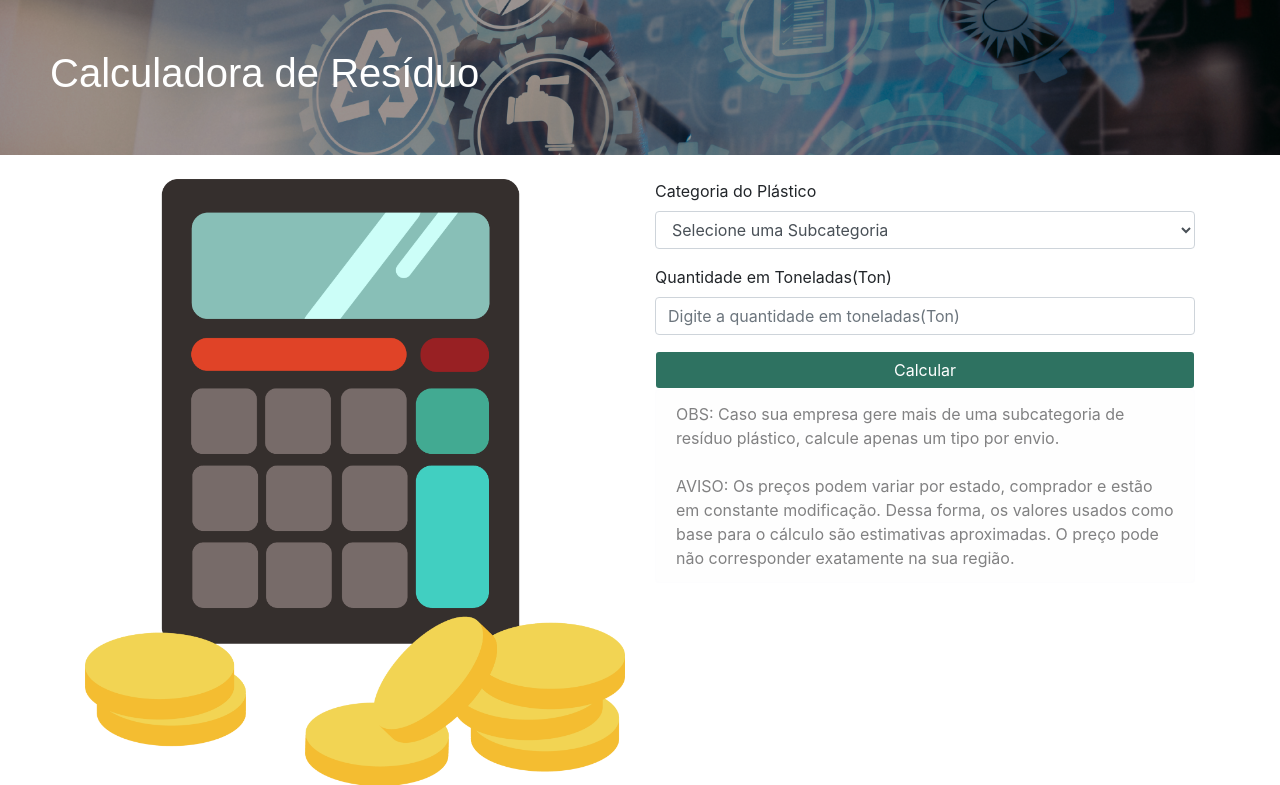
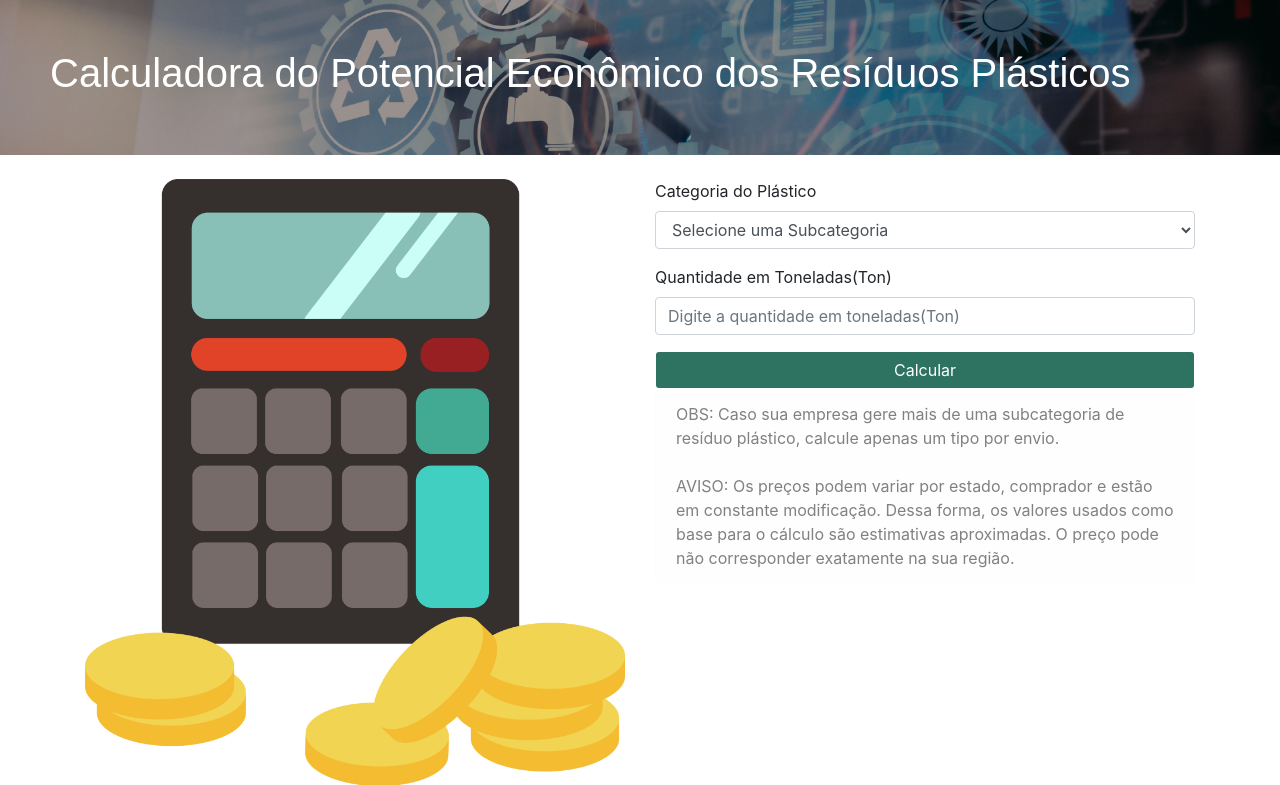
Before and after one commit to gabrielveigalima/calculadora_residuos, a PHP site: page /calcular.php in a window 1280 px wide. Shown: the part 76-861 px from the top of the page. Run offline with PHP 8.4, Linux system fonts and the light colour scheme; data that the repository does not hold is empty; a stand-in replaces the project's code that opens the database connection; some libraries are stand-ins or nearby versions.

Commit message:
mudando nome da calculadora

```diff
--- a/calcular.php
+++ b/calcular.php
@@ -19,7 +19,7 @@ session_start();
     <meta name="author" content="GABRIEL VEIGA LIMA">
     <link rel="icon" href="img/LOGO-BOLA_semfundo_USAR-ESSE-LOGO.png">
 
-    <title>Calculadora de Resíduo</title>
+    <title>Calculadora do Potencial Econômico dos Resíduos Plásticos</title>
 
     <!-- Principal CSS do Bootstrap -->
     <link href="css/bootstrap.css" rel="stylesheet">
@@ -64,7 +64,7 @@ session_start();
     <main role="main" style="margin-top: 75px">
       <div class="topo">
         <h1 class="letra_branca"
-        >Calculadora de Resíduo</h1>
+        >Calculadora do Potencial Econômico dos Resíduos Plásticos</h1>
       </div>
       <br>
       <div class="container marketing">
--- a/index.php
+++ b/index.php
@@ -7,7 +7,7 @@
     <meta name="author" content="GABRIEL VEIGA LIMA">
     <link rel="icon" href="img/LOGO-BOLA_semfundo_USAR-ESSE-LOGO.png">
 
-    <title>Calculadora de Resíduo</title>
+    <title>Calculadora do Potencial Econômico dos Resíduos Plásticos</title>
 
     <!-- Principal CSS do Bootstrap -->
     <link href="css/bootstrap.css" rel="stylesheet">
@@ -53,7 +53,7 @@
     <main role="main" style="margin-top: 75px">
       <div class="topo">
         <h1 class="letra_branca"
-        >Calculadora de Resíduo</h1>
+        >Calculadora do Potencial Econômico dos Resíduos Plásticos</h1>
       </div>
       <!-- Mensagens de marketing e outras featurezinhas
       ================================================== -->
```
